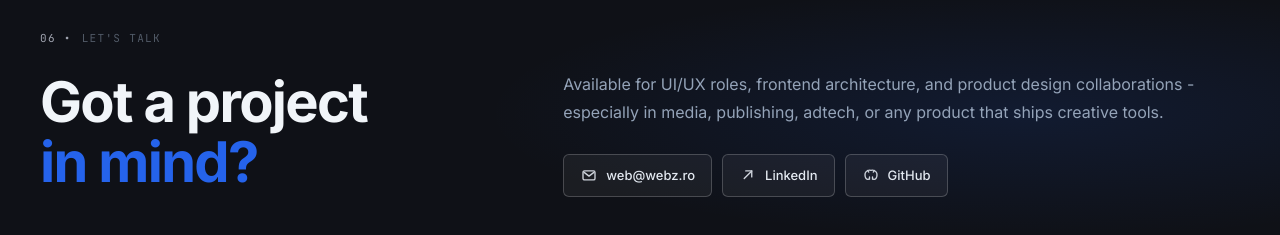
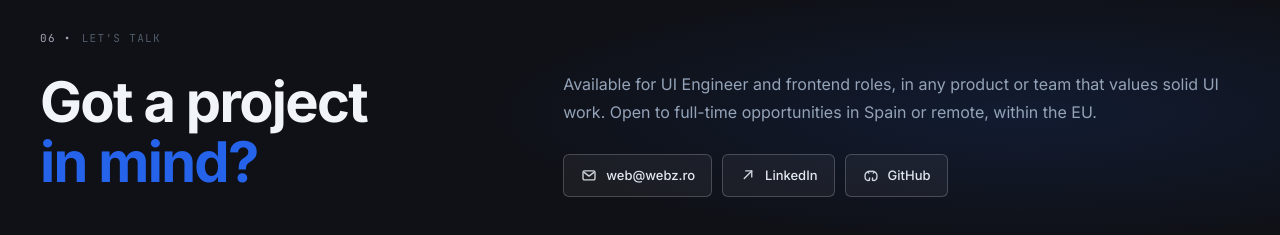
Before and after one commit to adrianpuescu/portfolio, a Next.js app: page / in a window 1280 px wide. Shown: the part 6411-6646 px from the top of the page. Built offline with nearby package versions, Linux system fonts and the light colour scheme.

Commit message:
Update the text on the 'Contact' section.

```diff
--- a/components/portfolio/ContactSection.tsx
+++ b/components/portfolio/ContactSection.tsx
@@ -20,13 +20,15 @@ export function PortfolioContactSection() {
         </div>
         <div className="p-contact-right">
           <p className="p-contact-desc">
-            Available for UI/UX roles, frontend architecture, and product design
-            collaborations - especially in media, publishing, adtech, or any
-            product that ships creative tools.
+            Available for UI Engineer and frontend roles, in any product or team
+            that values solid UI work. Open to full-time opportunities in Spain
+            or remote, within the EU.
           </p>
           <div className="p-contact-links">
             <a className="p-clink" href="mailto:web@webz.ro">
-              <span className="p-clink-icon p-clink-icon-email" aria-hidden><EmailIcon /></span>
+              <span className="p-clink-icon p-clink-icon-email" aria-hidden>
+                <EmailIcon />
+              </span>
               web@webz.ro
             </a>
             <a
@@ -35,7 +37,9 @@ export function PortfolioContactSection() {
               target="_blank"
               rel="noopener noreferrer"
             >
-              <span className="p-clink-icon p-clink-icon-linkedin" aria-hidden><LinkedInIcon /></span>
+              <span className="p-clink-icon p-clink-icon-linkedin" aria-hidden>
+                <LinkedInIcon />
+              </span>
               LinkedIn
             </a>
             <a
@@ -44,7 +48,9 @@ export function PortfolioContactSection() {
               target="_blank"
               rel="noopener noreferrer"
             >
-              <span className="p-clink-icon p-clink-icon-github" aria-hidden><GitHubIcon /></span>
+              <span className="p-clink-icon" aria-hidden>
+                <GitHubIcon />
+              </span>
               GitHub
             </a>
           </div>
```
